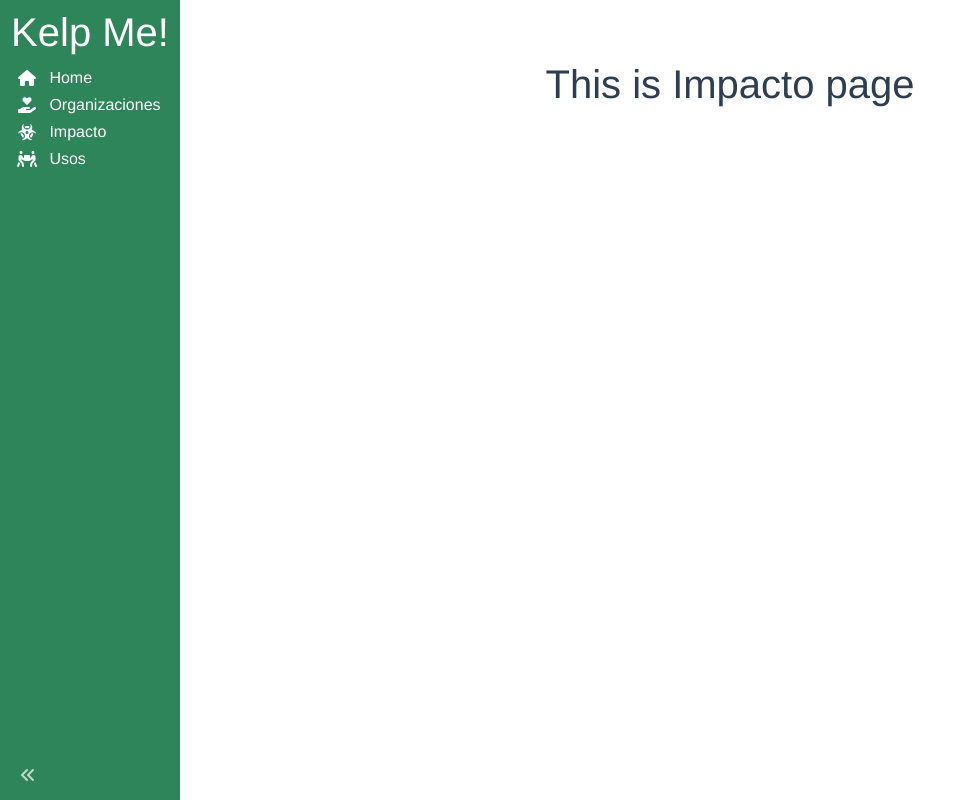
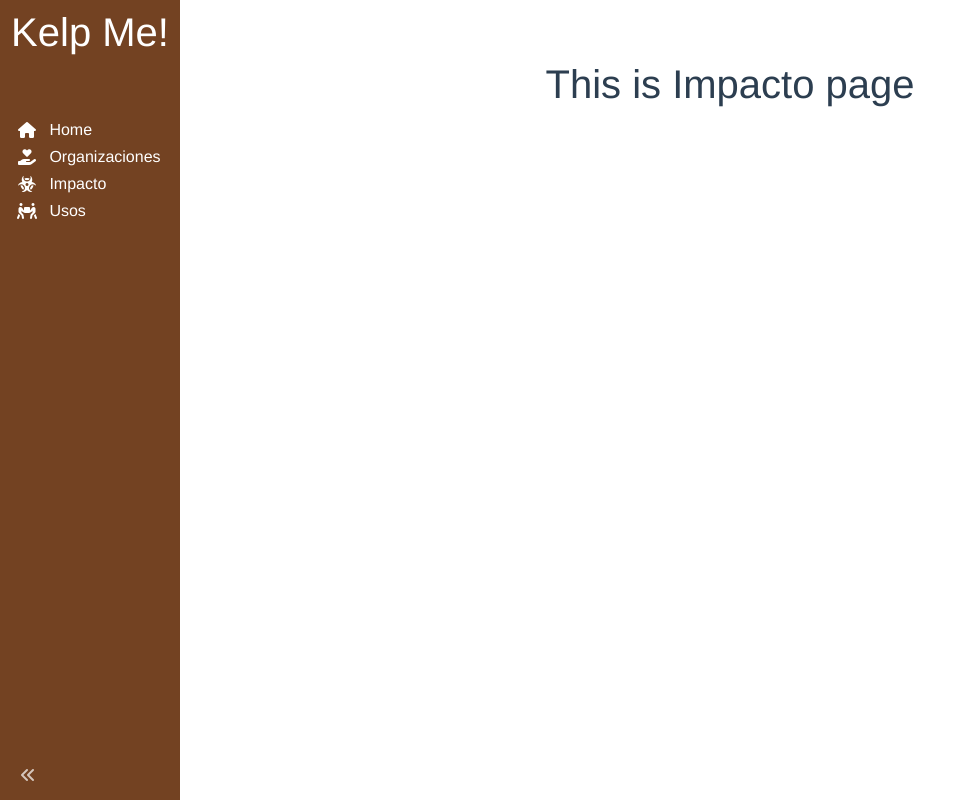
Before and after one commit to OscarGPDev/Kelpme, a Vue app in the folder frontend/kelp-me/: page /usos in a window 1280 px wide. Shown: the whole page, without its empty margins (0-962 px from the left). Built offline with nearby package versions, Linux system fonts and the light colour scheme.

Commit message:
Cambiando barra

```diff
--- a/frontend/kelp-me/src/components/sidebar/SidebarComponent.vue
+++ b/frontend/kelp-me/src/components/sidebar/SidebarComponent.vue
@@ -20,7 +20,7 @@ export default {
         </span>
         <span v-else>Kelp Me!</span>
     </h1>
-    <!-- <SidebarLink to="/impacto" icon="fas fa-biohazard">Impacto</SidebarLink> -->
+
     <SidebarLink to="/" icon="fas fa-home">Home</SidebarLink>
     <SidebarLink to="/organizaciones" icon="fas fa-hand-holding-heart">Organizaciones</SidebarLink>
     <SidebarLink to="/impacto" icon="fas fa-biohazard">Impacto</SidebarLink>
@@ -29,17 +29,17 @@ export default {
     <span class="collapse-icon" :class="{'rotate-180':collapsed}"  @click="toggleSidebar">
       <i class="fas fa-angle-double-left"></i>
     </span>
-
-
     </div>
 </template>
+
 <style>
-    :root{
-        --sidebar-bg-color: #2f855a;
-        --sidebar-item-hover: #38a169;
-        --sidebar-item-active: #276749;
+:root {
+  --sidebar-bg-color: #734222;
+  --sidebar-item-hover: #955f20;
+  --sidebar-item-active: #955f20;
 }
 </style>
+
 <style scoped>
 .sidebar {
   color: white;
@@ -47,13 +47,16 @@ export default {
   float: left;
   position: fixed;
   z-index: 1;
-        top:0;
+  top: 0;
   left: 0;
   bottom: 0;
   padding: 0.5em;
   transition: 0.3s ease;
   display: flex;
   flex-direction: column;
+}
+.sidebar h1 {
+  height: 2.5em;
 }
 .collapse-icon {
   position: absolute;
@@ -62,10 +65,8 @@ export default {
   color: rgba(255, 255, 255, 0.7);
   transition: 0.2s linear;
 }
-    .rotate-180{
+.rotate-180 {
   transform: rotate(180deg);
   transition: 0.2s linear;
 }
-
-
 </style>
```
Lines whose indentation alone changed are shown as unchanged.
